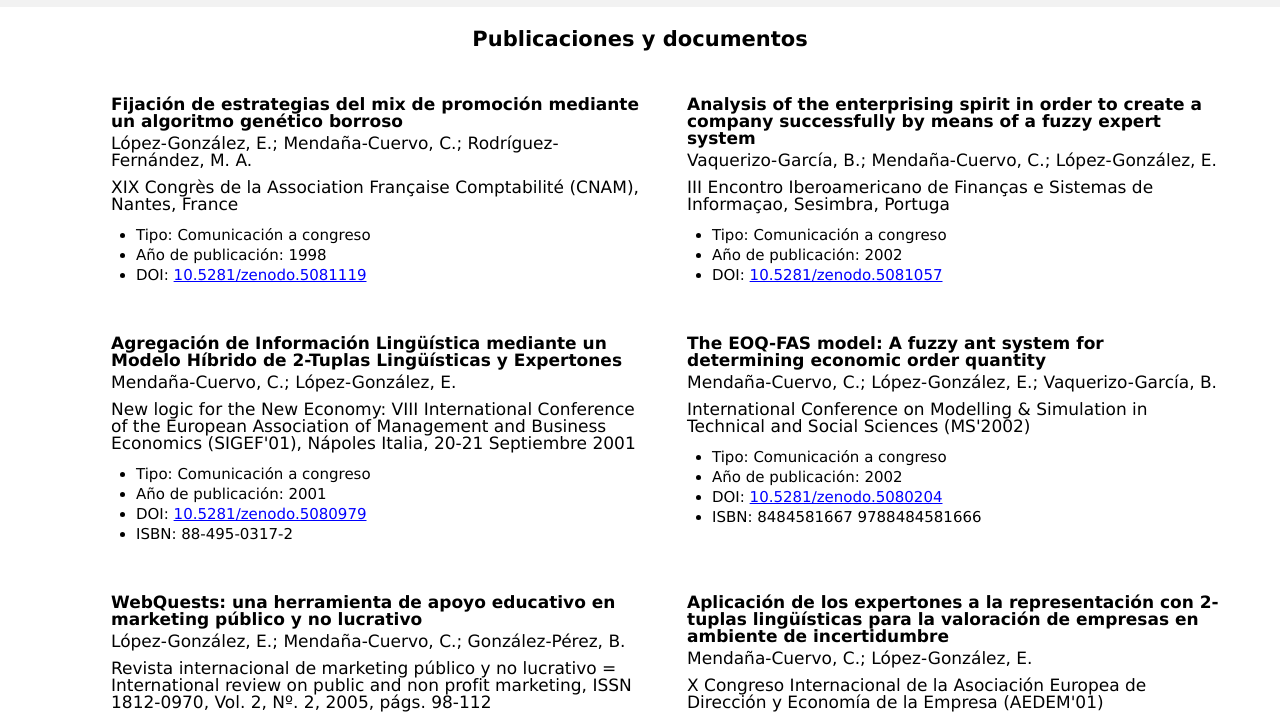
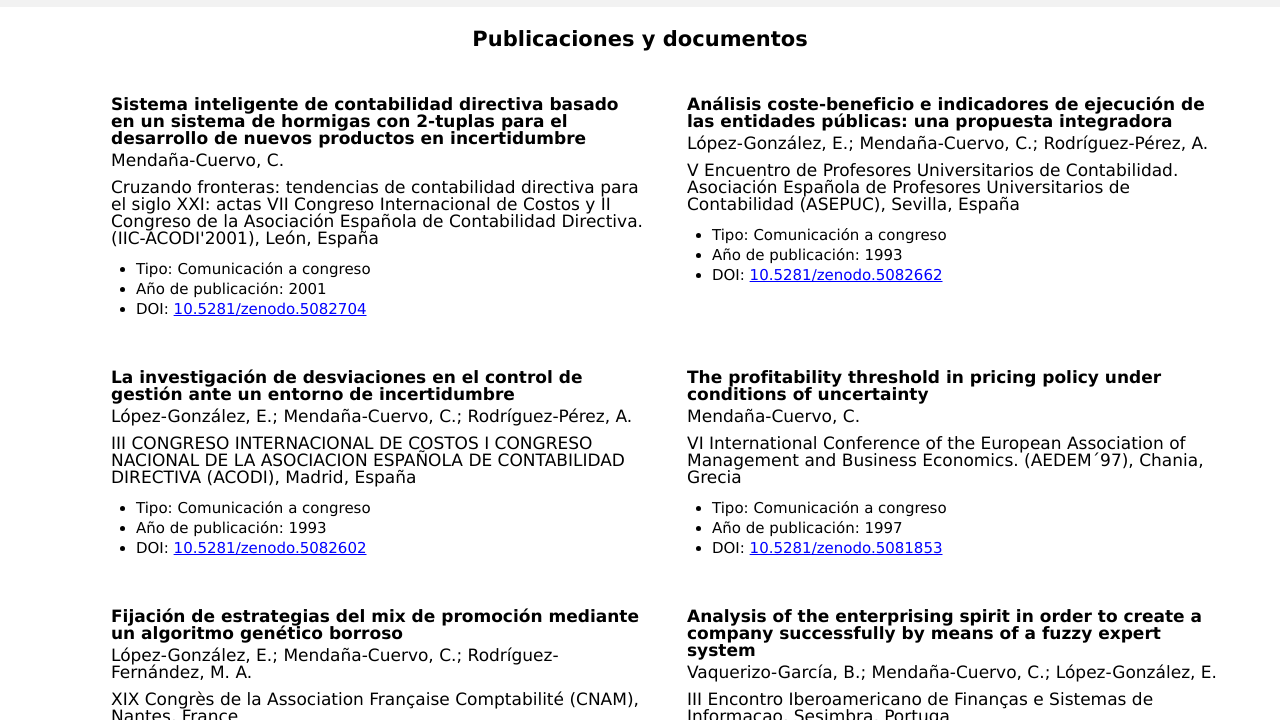
Before and after one commit to ProyectoCristina/ProyectoCristina.github.io, a plain HTML site: page publicaciones.html in a window 1280 px wide. Shown: the part 69-789 px from the top of the page. Drawn offline with Linux system fonts and the light colour scheme.

Commit message:
Más publkicaciuones añadidas

```diff
--- a/publicaciones.html
+++ b/publicaciones.html
@@ -38,6 +38,46 @@
                     <li>ISBN: </li>
                 </ul>
             </article>-->
+            <article class="articles--article">
+                <h2 class="article--title">Sistema inteligente de contabilidad directiva basado en un sistema de hormigas con 2-tuplas para el desarrollo de nuevos productos en incertidumbre</h2>
+                <h3 class="article--colaborators">Mendaña-Cuervo, C.</h3>
+                <p class="article--place">Cruzando fronteras: tendencias de contabilidad directiva para el siglo XXI: actas VII Congreso Internacional de Costos y II Congreso de la Asociación Española de Contabilidad Directiva. (IIC-ACODI'2001), León, España</p>
+                <ul class="article--info">
+                    <li>Tipo: Comunicación a congreso</li>
+                    <li>Año de publicación: 2001</li>
+                    <li>DOI: <a href="https://doi.org/10.5281/zenodo.5082704" target="_blank" rel="noopener">10.5281/zenodo.5082704</a></li>
+                </ul>
+            </article>
+            <article class="articles--article">
+                <h2 class="article--title">Análisis coste-beneficio e indicadores de ejecución de las entidades públicas: una propuesta integradora</h2>
+                <h3 class="article--colaborators">López-González, E.;  Mendaña-Cuervo, C.; Rodríguez-Pérez, A.</h3>
+                <p class="article--place">V Encuentro de Profesores Universitarios de Contabilidad. Asociación Española de Profesores Universitarios de Contabilidad (ASEPUC), Sevilla, España</p>
+                <ul class="article--info">
+                    <li>Tipo: Comunicación a congreso</li>
+                    <li>Año de publicación: 1993</li>
+                    <li>DOI: <a href="https://doi.org/10.5281/zenodo.5082662" target="_blank" rel="noopener">10.5281/zenodo.5082662</a></li>
+                </ul>
+            </article>
+            <article class="articles--article">
+                <h2 class="article--title">La investigación de desviaciones en el control de gestión ante un entorno de incertidumbre</h2>
+                <h3 class="article--colaborators">López-González, E.;  Mendaña-Cuervo, C.; Rodríguez-Pérez, A.</h3>
+                <p class="article--place">III CONGRESO INTERNACIONAL DE COSTOS I CONGRESO NACIONAL DE LA ASOCIACION ESPAÑOLA DE CONTABILIDAD DIRECTIVA (ACODI), Madrid, España</p>
+                <ul class="article--info">
+                    <li>Tipo: Comunicación a congreso</li>
+                    <li>Año de publicación: 1993</li>
+                    <li>DOI: <a href="https://doi.org/10.5281/zenodo.5082602" target="_blank" rel="noopener">10.5281/zenodo.5082602</a></li>
+                </ul>
+            </article>
+            <article class="articles--article">
+                <h2 class="article--title">The profitability threshold in pricing policy under conditions of uncertainty</h2>
+                <h3 class="article--colaborators">Mendaña-Cuervo, C.</h3>
+                <p class="article--place">VI International Conference of the European Association of Management and Business Economics. (AEDEM´97), Chania, Grecia</p>
+                <ul class="article--info">
+                    <li>Tipo: Comunicación a congreso</li>
+                    <li>Año de publicación: 1997</li>
+                    <li>DOI: <a href="https://doi.org/10.5281/zenodo.5081853" target="_blank" rel="noopener">10.5281/zenodo.5081853</a></li>
+                </ul>
+            </article>
             <article class="articles--article">
                 <h2 class="article--title">Fijación de estrategias del mix de promoción mediante un algoritmo genético borroso</h2>
                 <h3 class="article--colaborators">López-González, E.;  Mendaña-Cuervo, C.; Rodríguez-Fernández, M. A.</h3>
```
